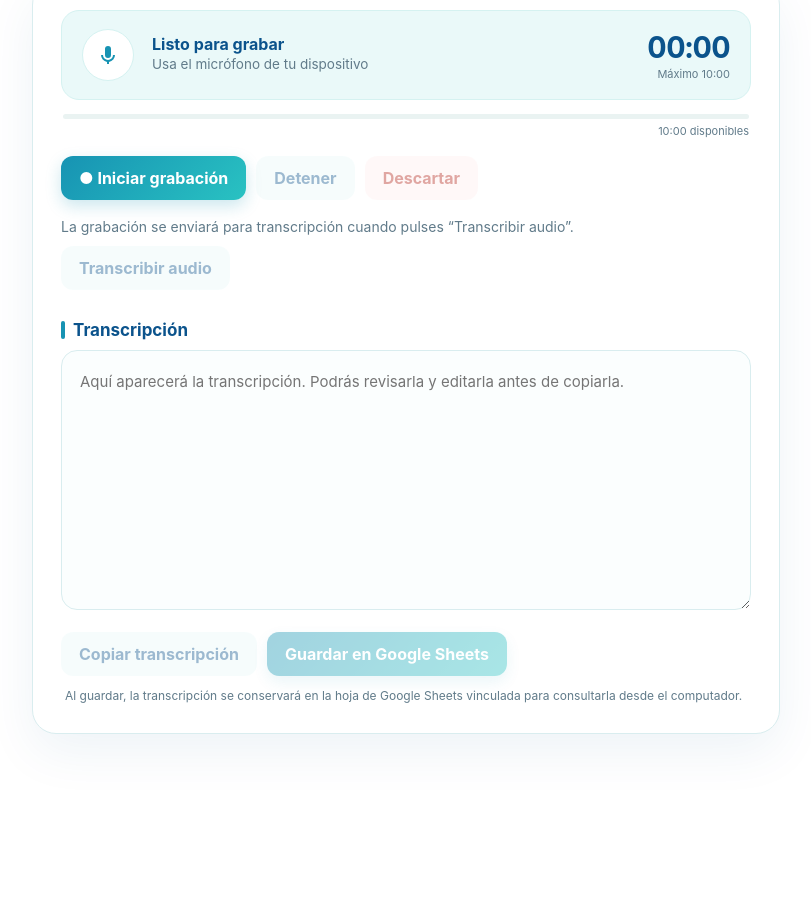
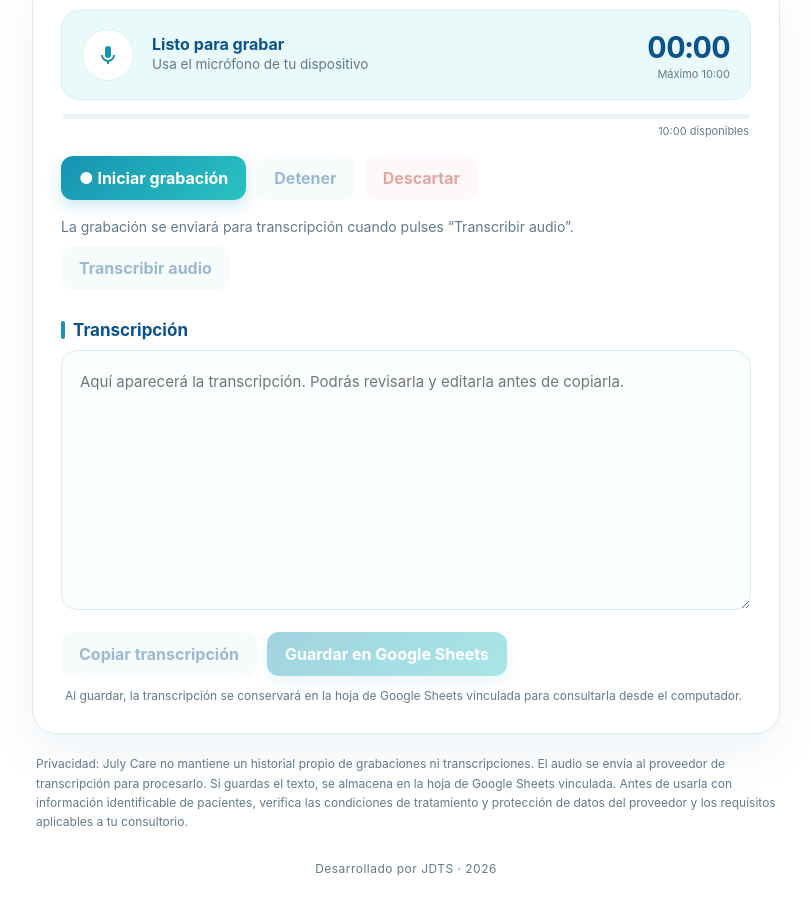
Before and after one commit to JDTS32/dental-transcriptor, a plain HTML site: page index.html in a window 1280 px wide. Shown: the part 220-1132 px from the top of the page, without its empty margins (234-1045 px from the left). Before the commit the page ends 1010 px from the top, so only its background shows below. Drawn offline with Linux system fonts and the light colour scheme.

Commit message:
Arreglo de la información de desarrollo

```diff
--- a/index.html
+++ b/index.html
@@ -113,7 +113,7 @@ textarea:focus{outline:none;border-color:var(--teal);box-shadow:0 0 0 4px #29C2C
 .sheet-link{display:inline-flex;align-items:center;gap:8px;margin-top:10px;padding:10px 14px;border:1px solid var(--mint-2);border-radius:10px;background:var(--mint);color:var(--teal-dark);font-weight:700;text-decoration:none}
 .sheet-link:hover{background:var(--mint-2);text-decoration:underline}
 .sheet-link:focus-visible{outline:3px solid #29C2C255;outline-offset:2px}
-.credit{margin:30px 0 0;text-align:center;font-size:11px;letter-spacing:.04em;color:#8aa1a5}
+.credit{margin:30px 0 0;text-align:center;font-size:12px;letter-spacing:.04em;color:var(--muted)}
 @media(max-width:520px){
   main{padding-top:24px}.panel{padding:18px}h1{font-size:28px}
   .logo{width:52px;height:52px}
@@ -191,7 +191,7 @@ textarea:focus{outline:none;border-color:var(--teal);box-shadow:0 0 0 4px #29C2C
     </ul>
     <div class="manual-tip"><strong>Importante:</strong> el audio se procesa mediante el proveedor de transcripción. La aplicación no conserva un historial propio, pero las transcripciones que guardes sí permanecen en Google Sheets hasta que alguien autorizado las elimine. Mantén la hoja privada y sigue las políticas de protección de datos del consultorio.</div>
   </div>
-</details>
+</dialog>
 
 <p class="privacy">Privacidad: July Care no mantiene un historial propio de grabaciones ni transcripciones. El audio se envía al proveedor de transcripción para procesarlo. Si guardas el texto, se almacena en la hoja de Google Sheets vinculada. Antes de usarla con información identificable de pacientes, verifica las condiciones de tratamiento y protección de datos del proveedor y los requisitos aplicables a tu consultorio.</p>
 <p class="credit">Desarrollado por JDTS · 2026</p>
```
